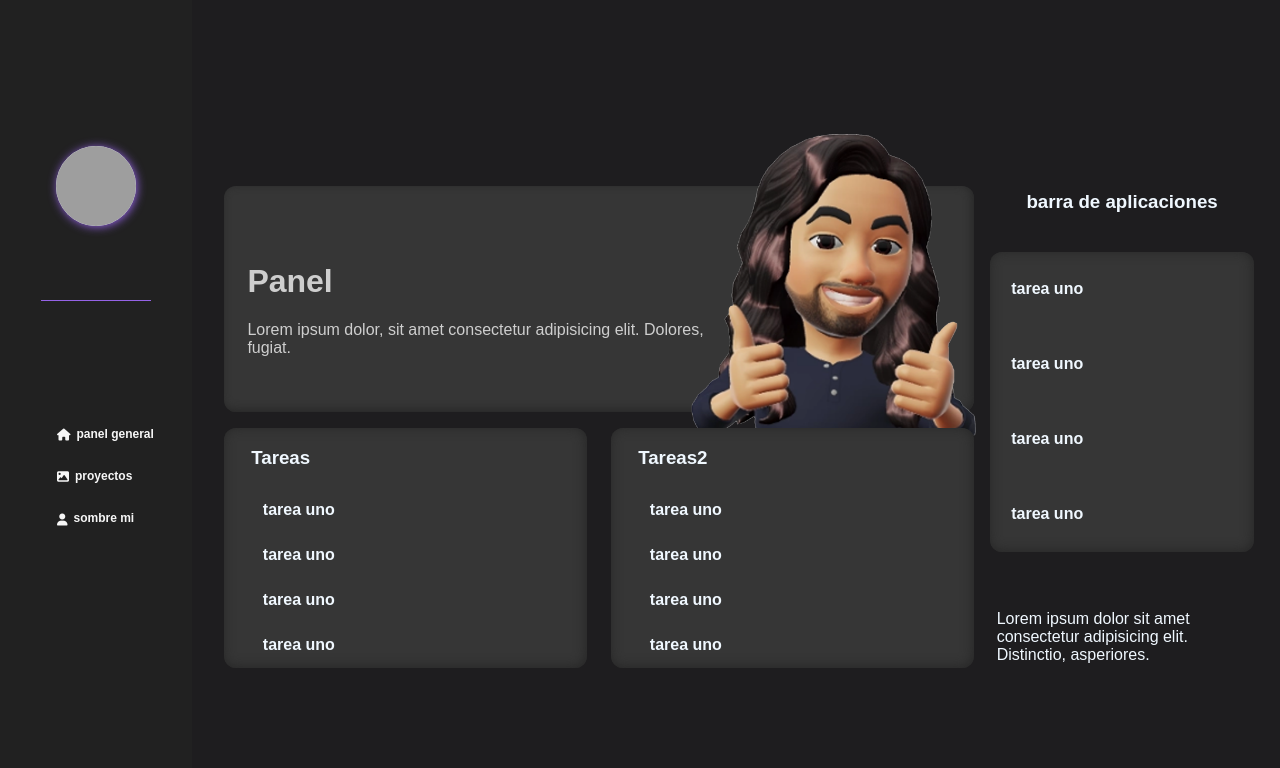
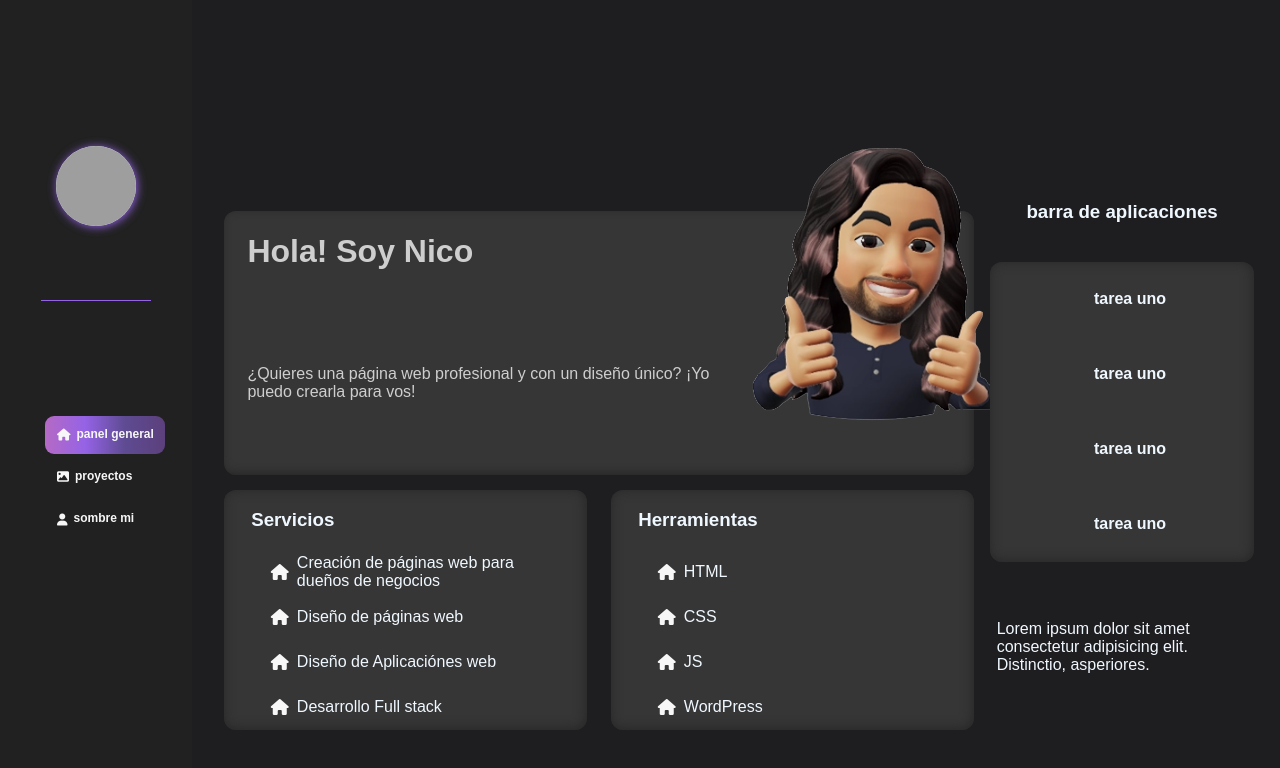
Before and after one commit to NicolasLLans/NicolasLLans.github.io, an Angular app in the folder porfolio/: page /panel in a window 1280 px wide. Shown: the top 768 px of the page. Built offline with nearby package versions, Linux system fonts and the light colour scheme; grey boxes are pictures that could not be loaded.

Commit message:
inicio de creación de contenido del panel general

```diff
--- a/porfolio/src/app/app.component.css
+++ b/porfolio/src/app/app.component.css
@@ -54,7 +54,7 @@ app-barranav {
 }
 
 .cuerpo {
-      height: 95%;
+      height: 100%;
       width: 97%;
       /*background-color: #232325;*/
       display: grid;
--- a/porfolio/src/app/componentes/barranav/barranav.component.css
+++ b/porfolio/src/app/componentes/barranav/barranav.component.css
@@ -40,7 +40,7 @@ li {
       width: 100%;
 }
 
-li:hover {
+li:hover{
 
       border-radius: 9px;
       background: linear-gradient(to right, rgb(181, 106, 196), rgb(149, 99, 230), rgb(94, 75, 146), rgb(92, 64, 124)), #f1f1f1;
@@ -48,16 +48,24 @@ li:hover {
       padding: 10% 6%;
 
 }
+.activo{
+      border-radius: 9px;
+      background: linear-gradient(to right, rgb(181, 106, 196), rgb(149, 99, 230), rgb(94, 75, 146), rgb(92, 64, 124)), #f1f1f1;
+      background-size: cover;
+      padding: 10% 6%;
+}
 
 a {
       text-decoration: none;
       color: rgb(247, 247, 247);
       font-weight: 600;
+      pointer-events: none;
 }
 
 i {
       margin: 0.2em 0.5em;
       color: rgb(247, 247, 247);
+      pointer-events: none;
 }
 
 @media (max-width:800px) {
@@ -101,6 +109,7 @@ i {
 @media (max-width:980px) {
       a {
             display: none;
+            pointer-events: none;
       }
 
       li {
--- a/porfolio/src/app/componentes/barranav/barranav.component.html
+++ b/porfolio/src/app/componentes/barranav/barranav.component.html
@@ -2,7 +2,7 @@
       <img src="https://avatars.githubusercontent.com/u/94724163?v=4" alt="">
 </div>
 <ul>
-      <li  routerLink="panel"><i class="fa-solid fa-house"></i><a>panel general</a></li>
-      <li routerLink="proyectos"><i class="fa-solid fa-image"></i><a >proyectos</a></li>
-      <li routerLink="sobre-mi"><i class="fas fa-user"></i><a > sombre mi</a></li>
+      <li class="boton activo"(click)="aplicarEstilos($event.target)" routerLink="panel"><i class="fa-solid fa-house"></i><a>panel general</a></li>
+      <li class="boton"(click)="aplicarEstilos($event.target)" routerLink="proyectos"><i class="fa-solid fa-image"></i><a >proyectos</a></li>
+      <li class="boton"(click)="aplicarEstilos($event.target)" routerLink="sobre-mi"><i class="fas fa-user"></i><a > sombre mi</a></li>
 </ul>
--- a/porfolio/src/app/componentes/barranav/barranav.component.ts
+++ b/porfolio/src/app/componentes/barranav/barranav.component.ts
@@ -7,9 +7,21 @@ import { Component, OnInit } from '@angular/core';
 })
 export class BarranavComponent implements OnInit {
 
-  constructor() { }
+
+  constructor() {
+
+   }
 
   ngOnInit(): void {
+
+  }
+
+  aplicarEstilos(botonActual: any) {
+    const botones = document.getElementsByClassName('boton');
+    for (let i = 0; i < botones.length; i++) {
+      botones[i].classList.remove('activo');
+    }
+    botonActual.classList.add('activo');
   }
 
 }
--- a/porfolio/src/app/componentes/panel/panel.component.css
+++ b/porfolio/src/app/componentes/panel/panel.component.css
@@ -3,9 +3,12 @@
       flex-direction: column;
       width: 100%;
 }
-p{
-      margin: 0;
+
+p {
+      margin: 15% 0;
       width: 95%;
+      font-weight: 500;
+      font-size: 16px;
 }
 
 .side-bar {
@@ -44,8 +47,8 @@ p{
 }
 
 .caja-heroe {
-      padding: 3% 3%;
-      margin: 7% 2% 0.5% 2%;
+      padding: 0% 3% 0% 3%;
+      margin: 9% 2% 0.5% 2%;
       border-radius: 12px;
       background-color: #363636;
       color: #cecece;
@@ -58,9 +61,8 @@ p{
 }
 
 img {
-      width: 150%;
-      margin-top: -36%;
-      margin-left: -30%;
+      width: 130%;
+      margin-top: -50%;
 }
 
 .col1 {
@@ -90,7 +92,8 @@ img {
       align-items: center;
       flex-direction: column;
 }
-.cabecera{
+
+.cabecera {
       width: 100%;
       display: flex;
       justify-content: flex-start;
@@ -108,6 +111,12 @@ img {
       margin-left: -3%;
 }
 
+i {
+      margin: 0.2em 0.5em;
+      color: rgb(247, 247, 247);
+      pointer-events: none;
+}
+
 .tareas2 {
       margin-left: 1.5%;
 }
@@ -123,6 +132,7 @@ li {
       margin-left: 6%;
       display: flex;
       align-items: center;
+      justify-content: center;
 }
 
 .barra-app {
@@ -184,7 +194,24 @@ li {
       .barra-app {
             margin: 0 1.5%;
       }
-      .col2{
+
+      .col2 {
             width: 25%;
       }
+
+      p {
+            margin: 15% 0;
+            width: 95%;
+            font-weight: 500;
+            font-size: 12px;
+      }
 }
+
+@media (max-width:330px) {
+      p {
+            margin: 25% 0;
+            width: 95%;
+            font-weight: 500;
+            font-size: 10px;
+      }
+}
--- a/porfolio/src/app/componentes/panel/panel.component.html
+++ b/porfolio/src/app/componentes/panel/panel.component.html
@@ -3,8 +3,8 @@
             <div class="header">
                   <div class="caja-heroe">
                         <div class="col1">
-                              <h1>Panel</h1>
-                              <p>Lorem ipsum dolor, sit amet consectetur adipisicing elit. Dolores, fugiat.</p>
+                              <h1>Hola! Soy Nico</h1>
+                              <p>¿Quieres una página web profesional y con un diseño único? ¡Yo puedo crearla para vos!</p>
                         </div>
                         <div class="col2">
                               <img src="../../../assets/avatar-mio.png" alt="">
@@ -15,24 +15,24 @@
             <div class="main-content">
                   <div class="tareas1" style="width: 50%;">
                         <div class="cabecera">
-                              <h3>Tareas</h3>
+                              <h3>Servicios</h3>
                         </div>
                         <div class="centro-tarjeta">
-                              <li>tarea uno</li>
-                              <li>tarea uno</li>
-                              <li>tarea uno</li>
-                              <li>tarea uno</li>
+                              <li><i class="fa-solid fa-house"></i><p>Creación de páginas web para dueños de negocios</p></li>
+                              <li><i class="fa-solid fa-house"></i><p>Diseño de páginas web</p></li>
+                              <li><i class="fa-solid fa-house"></i><p>Diseño de Aplicaciónes web</p></li>
+                              <li><i class="fa-solid fa-house"></i><p>Desarrollo Full stack</p></li>
                         </div>
                   </div>
                   <div class="tareas2" style="width: 50%;">
                         <div class="cabecera">
-                              <h3>Tareas2</h3>
+                              <h3>Herramientas</h3>
                         </div>
                         <div class="centro-tarjeta">
-                              <li>tarea uno</li>
-                              <li>tarea uno</li>
-                              <li>tarea uno</li>
-                              <li>tarea uno</li>
+                              <li><i class="fa-solid fa-house"></i><p>HTML</p></li>
+                              <li><i class="fa-solid fa-house"></i><p>CSS</p></li>
+                              <li><i class="fa-solid fa-house"></i><p>JS</p></li>
+                              <li><i class="fa-solid fa-house"></i><p>WordPress</p></li>
                         </div>
                   </div>
             </div>
```
